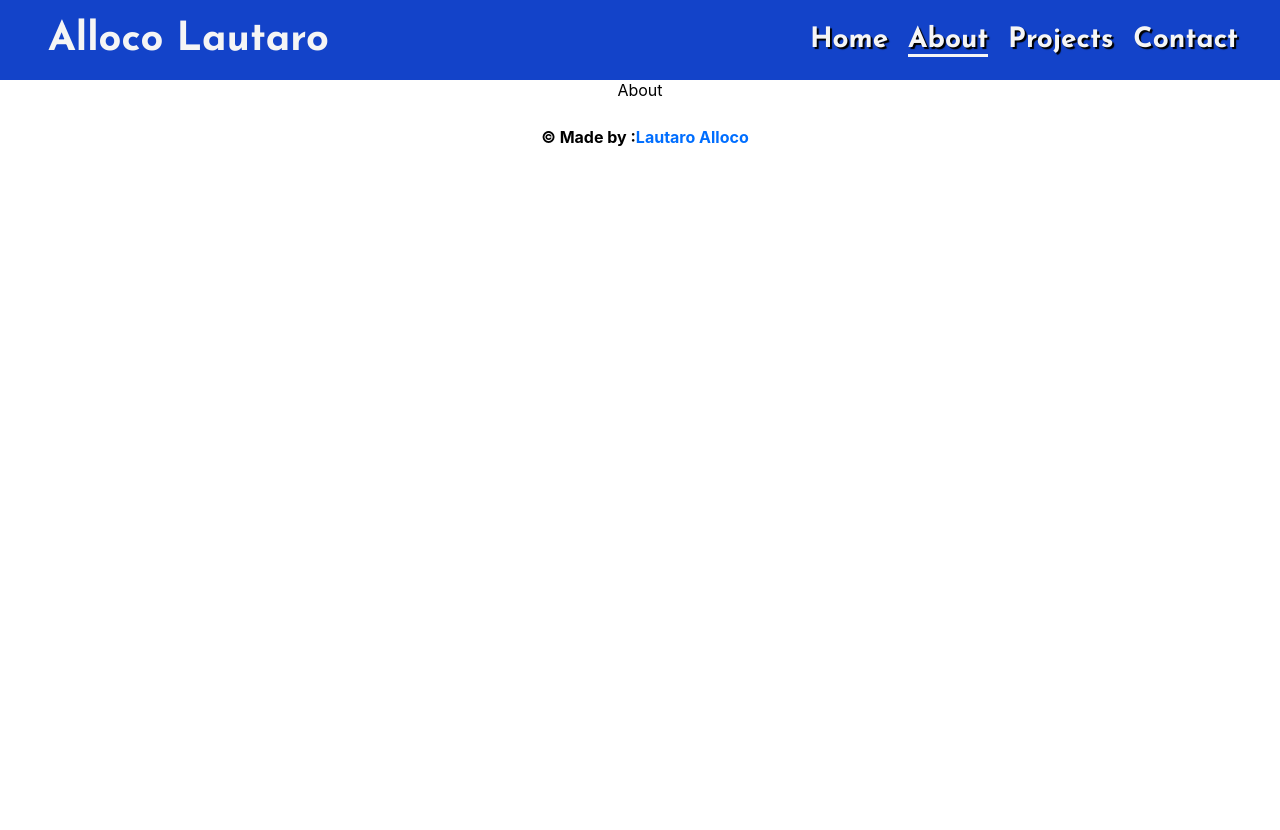
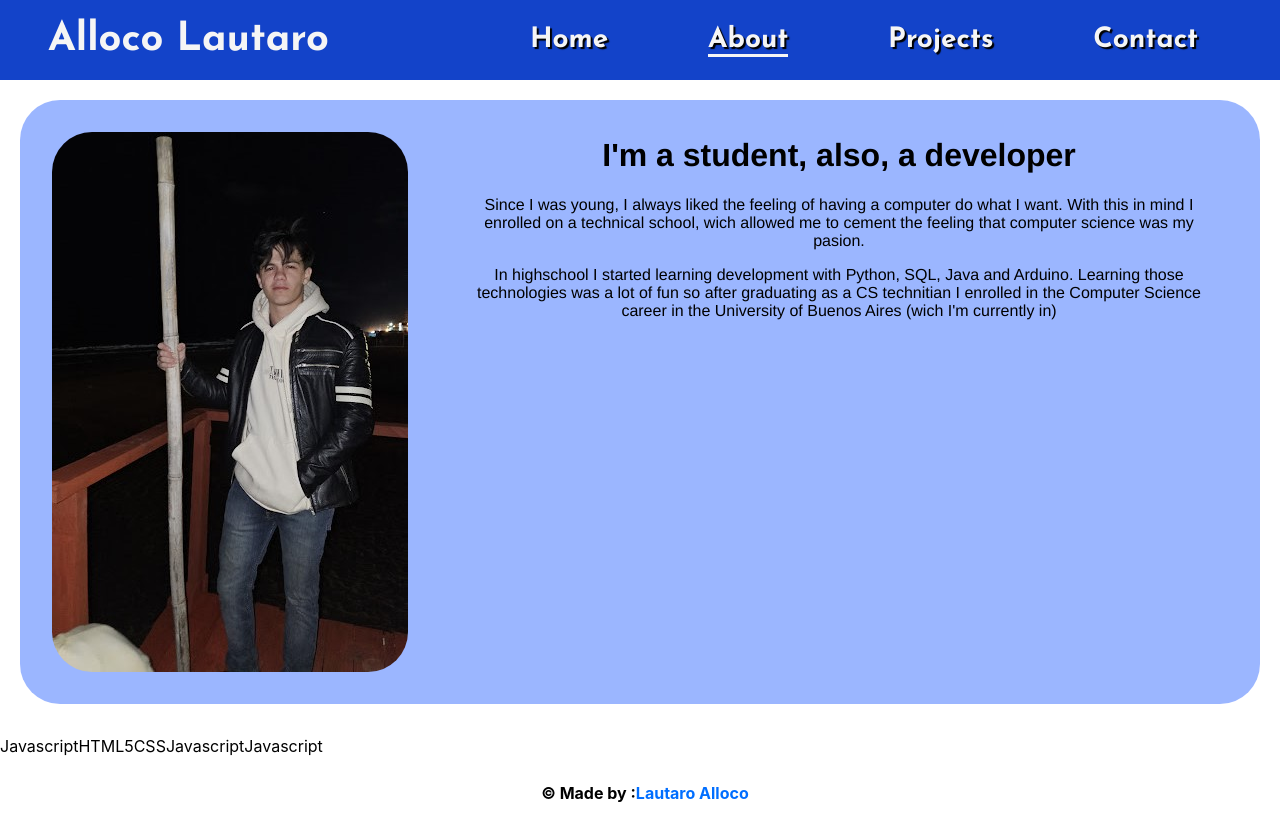
Before and after one commit to Daniel-Wonders/portfolio, a React (Create React App) app in the folder my-app/: page /about in a window 1280 px wide. Before the commit the page ends 800 px from the top, so only its background shows below. Built offline with nearby package versions, Linux system fonts and the light colour scheme.

Commit message:
finished home and started about page

```diff
--- a/my-app/src/App.js
+++ b/my-app/src/App.js
@@ -2,6 +2,8 @@ import './App.css';
 import {BrowserRouter,Outlet,Route,Routes} from 'react-router-dom'
 import Layout from "./pages/Layout"
 import Home from "./pages/Home"
+import About from "./pages/About.jsx"
+
 function App() {
   return (
     <div className="App">
@@ -9,9 +11,9 @@ function App() {
         <Routes>
           <Route path="" element={<Layout />}>
             <Route index element={<Home />} />
+            <Route path='about' element={<About />} />
             <Route path='projects' element={<>projects</>} />
             <Route path='contact' element={<>contact</>} />
-            <Route path='about' element={<>About</>} />
           </Route>
         </Routes>
       </BrowserRouter>
--- a/my-app/src/index.css
+++ b/my-app/src/index.css
@@ -64,6 +64,8 @@ li {
   cursor: pointer;
 }
 
+/*Home page*/
+
 #hero {
   display: grid;
   height: fit-content;
@@ -104,11 +106,13 @@ li {
   grid-area: text;
   margin-top: 15vh;
   margin-left: 60px;
+  font-weight: 500;
+
 }
 
 .intro3 {
   margin-left: 60px;
-
+  font-weight: 500;
   padding-bottom: 40px;
   grid-area: text;
   margin-top: 21.5vh;
@@ -138,6 +142,42 @@ li {
 .btns2{
   background-color: #40444b;
 }
+
+/*About Page*/
+
+#AboutHero {
+  display: grid;
+  height: fit-content;
+  background-color: #4174ff86;
+  margin: 20px;
+  border-radius: 40px;
+  font-family: "Righteous", sans-serif;
+  grid-template-areas:' image text text text'
+                      ' image text text text'
+                      ' image text text text';
+  gap: 10px;
+  margin-bottom: 2rem;
+}
+
+#aboutPic{
+  border-radius: 40px;
+  margin: 2rem;
+  margin-right: 0px;
+  grid-area: image;
+}
+
+#aboutTxt{
+  grid-area: text;
+  font-family:'Franklin Gothic Medium', 'Arial Narrow', Arial, sans-serif;
+  margin: 1rem 3rem 1rem 3rem;
+}
+
+#skillsSection{
+  display: flex;
+  flex-wrap: wrap
+}
+
+
 
 footer {
   background-color: #16161600;
@@ -174,3 +214,14 @@ footer {
   color: #57a0ff;
   text-decoration: none;
 }
+
+@media (max-width:1449px){
+  #hero{
+    grid-template-areas: 'text    text   text'
+    'image image   image'
+    'buttons buttons buttons';
+  }
+  ul {
+    width: 60vw;
+  }
+}
--- /dev/null
+++ b/my-app/src/pages/About.jsx
@@ -0,0 +1,35 @@
+import React from "react";
+
+export default function About(){
+
+
+
+    return (
+        <>
+            <div id="AboutHero">
+                <img id="aboutPic" src={process.env.PUBLIC_URL+"/coolPicture.jpg"} />
+                <div id="aboutTxt">
+                    <h1>I'm a student, also, a developer</h1>
+                    <p>Since I was young, I always liked the feeling of
+                        having a computer do what I want. With this in mind I enrolled on a
+                        technical school, wich allowed me to cement the feeling that
+                         computer science was my pasion.
+                    </p>
+                    <p>In highschool I started learning development with Python, SQL, Java and Arduino.
+                        Learning those technologies was a lot of fun so after graduating as a CS technitian
+                        I enrolled in the Computer Science career in the University of Buenos Aires (wich I'm currently in)
+                    </p>
+                </div>
+            </div>
+            <div id="skillsSection">
+                <i class="fa-brands fa-html5"></i>
+                <div className="skill">Javascript</div>
+                <div className="skill">HTML5</div>
+                <div className="skill">CSS</div>
+                <div className="skill">Javascript</div>
+                <div className="skill">Javascript</div>
+
+            </div>
+        </>
+    )
+}
--- a/my-app/src/pages/Home.jsx
+++ b/my-app/src/pages/Home.jsx
@@ -3,7 +3,13 @@ import { NavLink } from "react-router-dom";
 
 export default function Home(){
 
-
+    function downloadResume(){
+        console.log("download")
+        const link = document.createElement('a');
+        link.href = process.env.PUBLIC_URL+"/resume.pdf"; // Replace with the path to your PDF file
+        link.download = 'AllocoLautaroResume.pdf'; // Replace with the desired file name
+        link.click();
+    }
 
     return(
         <section>
@@ -30,7 +36,7 @@ export default function Home(){
                     <NavLink to="/contact" className="btns">
                         My contact information
                     </NavLink>
-                    <button className="btns btns2">
+                    <button onClick={downloadResume} className="btns btns2">
                         Download Resume
                     </button>
                 </div>
```
Also changed, not shown: my-app/public/coolPicture.jpg (added), 1 other file (tests, documents, lock files or other folders).
